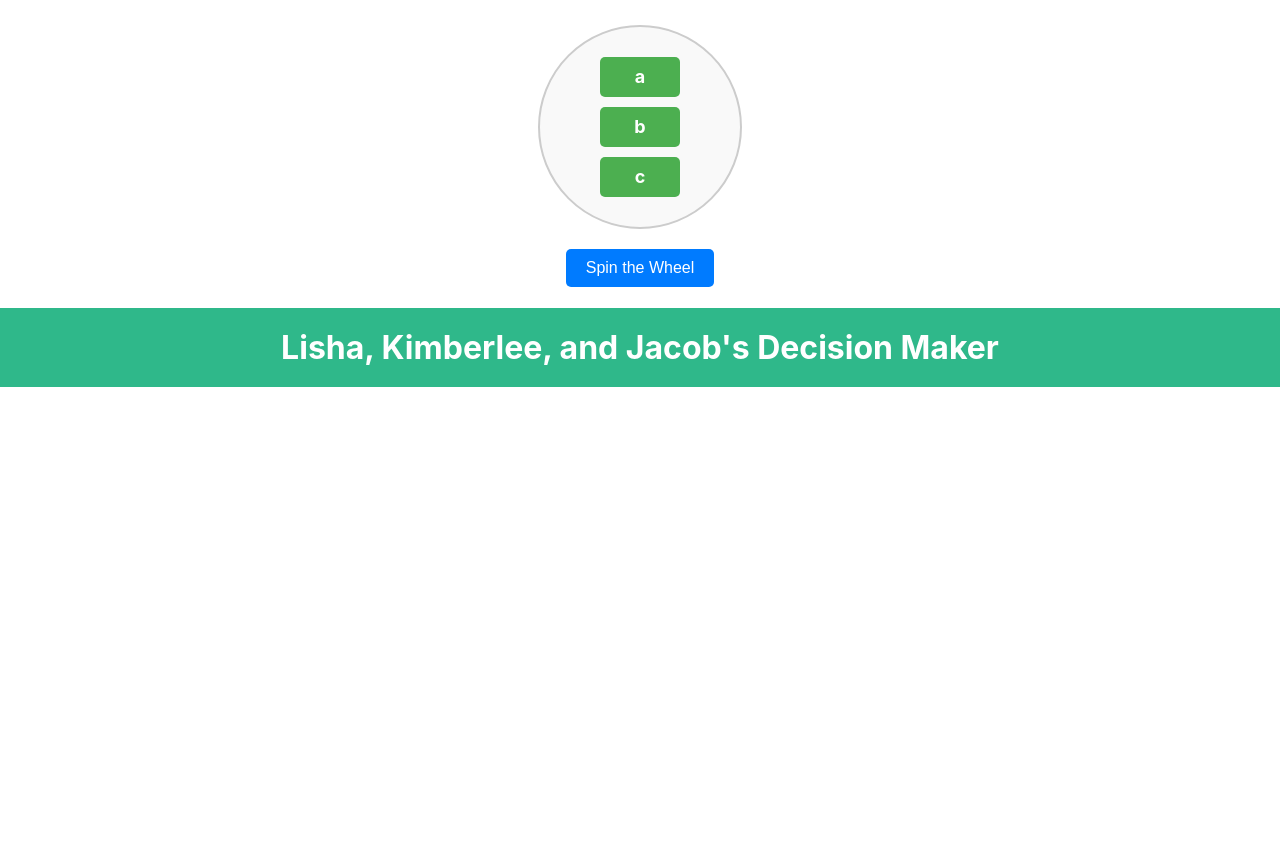
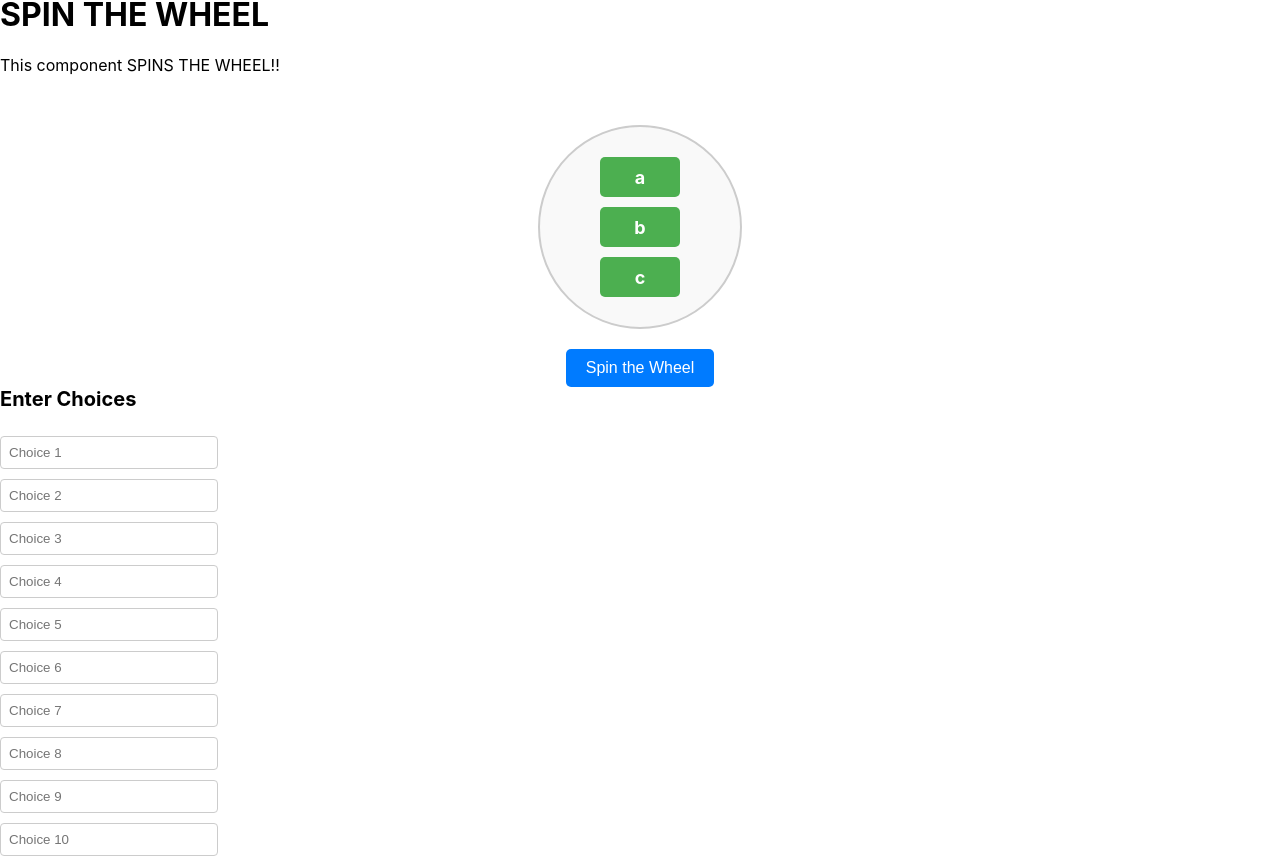
Before and after one commit to jpohlabel/IGS-FedEx-Day, a React (Create React App) app: page / in a window 1280 px wide. Shown: the part 127-988 px from the top of the page. Before the commit the page ends 800 px from the top, so only its background shows below. Built offline with nearby package versions, Linux system fonts and the light colour scheme.

Commit message:
Added text input

```diff
--- a/src/App.js
+++ b/src/App.js
@@ -1,6 +1,7 @@
 import React, { Component } from 'react';
 import SpinWheel from './SpinWheel/SpinWheel.js'
 import { Header } from './Components/Header.js'
+import ChoiceInput from './TextInput/TextInput.js';
 
 
 export default class App extends Component {
@@ -9,11 +10,11 @@ export default class App extends Component {
     render() {
         return (
             <div>
+                <Header></Header>
                 <h1 id="tabelLabel" >SPIN THE WHEEL</h1>
                 <p>This component SPINS THE WHEEL!!</p>
                 <SpinWheel items={['a', 'b', 'c']} />
-                <Header></Header>
-
+                <ChoiceInput />
             </div>
         );
     }
--- /dev/null
+++ b/src/TextInput/TextInput.css
@@ -0,0 +1,33 @@
+/* TextInput.css */
+
+.choices-input-container {
+    display: flex;
+    flex-direction: column;
+    align-items: center;
+    margin: 20px;
+}
+
+.choices {
+    display: flex;
+    flex-direction: column;
+    align-items: flex-start;
+}
+
+input {
+    width: 200px;
+    padding: 8px;
+    margin: 5px 0;
+    border: 1px solid #ccc;
+    border-radius: 4px;
+}
+
+h2 {
+    margin: 0;
+    font-size: 20px;
+    font-weight: bold;
+    margin-bottom: 10px;
+}
+
+.choices {
+    margin-top: 20px; /* Add margin at the top to move the input boxes higher */
+}
--- /dev/null
+++ b/src/TextInput/TextInput.js
@@ -0,0 +1,32 @@
+// TextInput.js
+import React, { useState } from 'react';
+import './TextInput.css'; // Import the CSS file for styling
+
+function ChoiceInput() {
+    const [choices, setChoices] = useState(Array(10).fill(''));
+
+    const handleChange = (event, index) => {
+        const updatedChoices = [...choices];
+        updatedChoices[index] = event.target.value;
+        setChoices(updatedChoices);
+    };
+
+    return (
+        <div className="choice-input-container">
+            <h2>Enter Choices</h2>
+            <div className="choices">
+                {choices.map((choice, index) => (
+                    <input
+                        key={index}
+                        type="text"
+                        value={choice}
+                        onChange={(event) => handleChange(event, index)}
+                        placeholder={`Choice ${index + 1}`}
+                    />
+                ))}
+            </div>
+        </div>
+    );
+}
+
+export default ChoiceInput;
```
Also changed, not shown: 1 other file (tests, documents, lock files or other folders).
